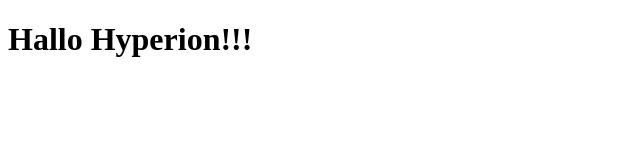
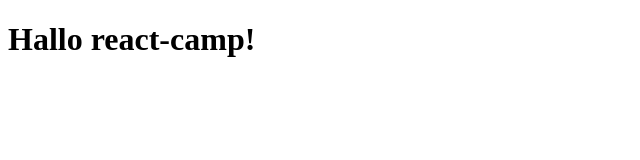
Before and after one commit to SuoraGmbH/react-camp-2023-06-berlin, a React (Create React App) app: page / in a window 1280 px wide. Shown: the top 160 px of the page, without its empty margins (0-640 px from the left). Built offline with nearby package versions, Linux system fonts and the light colour scheme.

Commit message:
extract app component

```diff
--- /dev/null
+++ b/src/App.tsx
@@ -0,0 +1,3 @@
+export default function App() {
+    return <h1>Hallo react-camp!</h1>
+}
--- a/src/index.tsx
+++ b/src/index.tsx
@@ -1,7 +1,7 @@
 import React from "react";
 import ReactDOM from "react-dom/client";
+import App from "./App";
 
-const element = <h1>Hallo Hyperion!!!</h1>
 const container = document.getElementById('root');
 
 if(container === null) {
@@ -9,5 +9,5 @@ if(container === null) {
 } else {
     ReactDOM
         .createRoot(container)
-        .render(element)
+        .render(<App />)
 }
```
